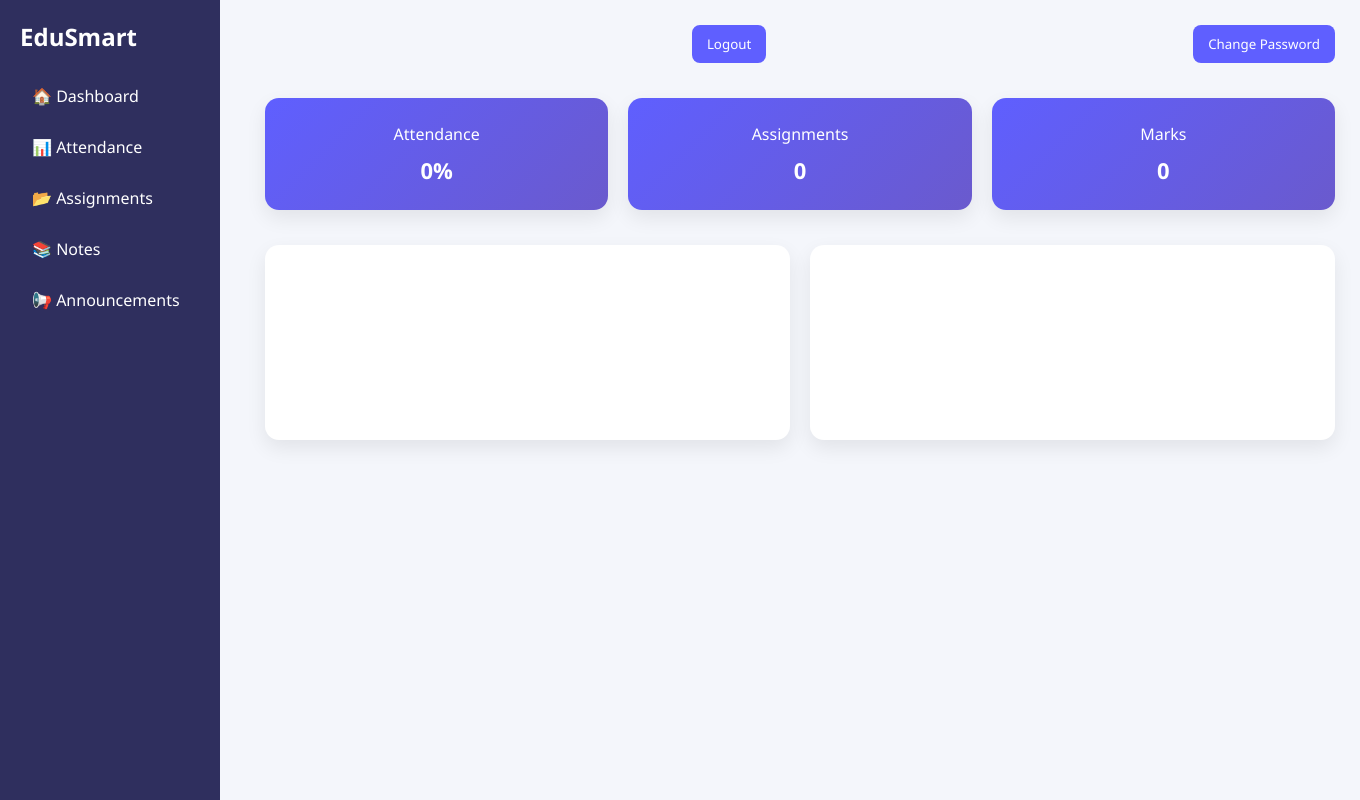
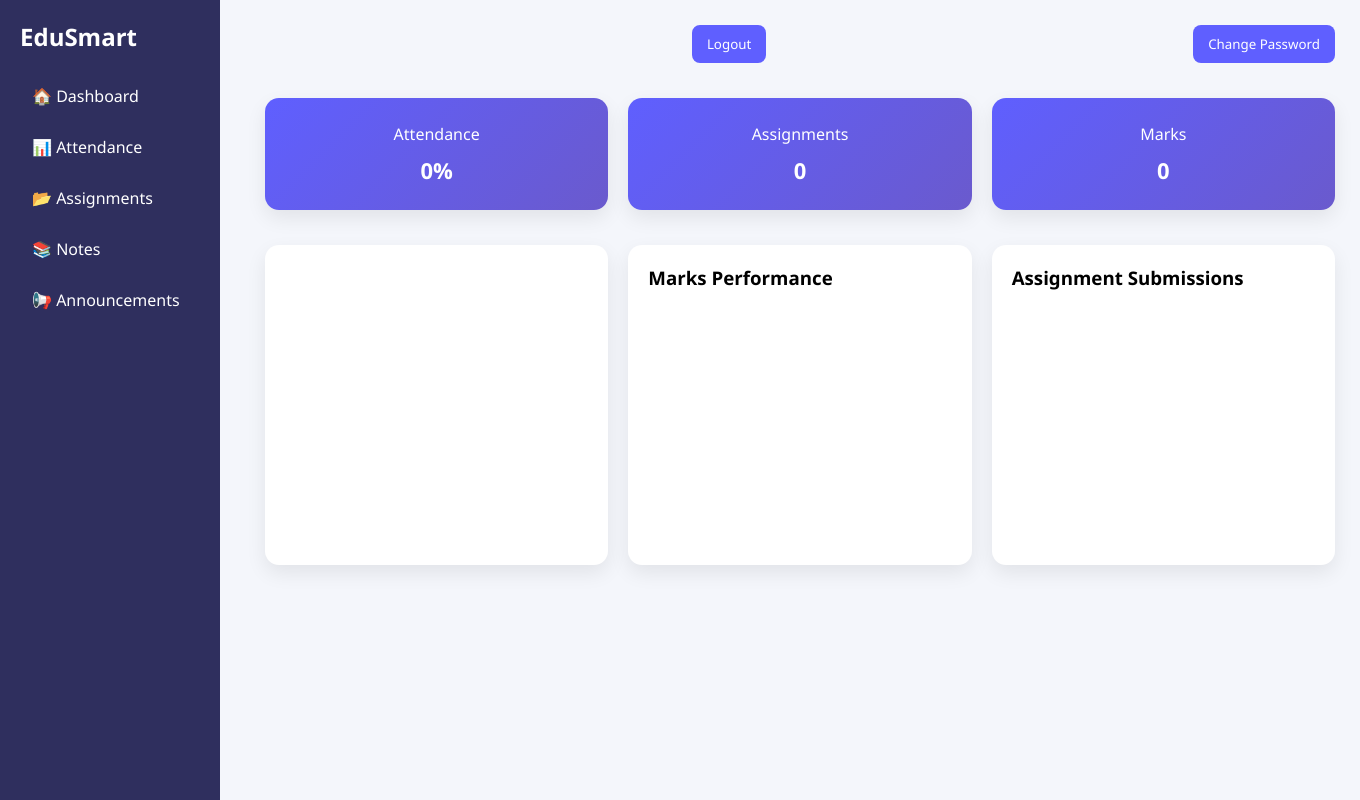
Before and after one commit to jyotibagdi-07/smart-attendence-system, a Flask app: page /student in a window 1360 px wide. Run offline with Flask 3, Linux system fonts and the light colour scheme; data comes from the database, SQL or seed files in the repository; both versions use the stored data as it was after the commit; data that the repository does not hold is empty; a map, chart or similar area stays blank.

Commit message:
updated project

```diff
--- a/app.py
+++ b/app.py
@@ -186,6 +186,39 @@ def get_attendance():
     data = c.fetchall()
     conn.close()
     return jsonify(data)
+# ---------------- MARKS ----------------
+@app.route('/add_marks', methods=['POST'])
+def add_marks():
+    data = request.json
+
+    conn = sqlite3.connect("database.db")
+    c = conn.cursor()
+
+    c.execute("INSERT INTO marks (name, mid, end) VALUES (?, ?, ?)",
+              (data['name'], data['mid'], data['end']))
+
+    conn.commit()
+    conn.close()
+
+    return jsonify({"message": "Marks saved ✅"})
+
+
+@app.route('/get_marks')
+def get_marks():
+    name = request.args.get("name")
+
+    conn = sqlite3.connect("database.db")
+    c = conn.cursor()
+
+    if name:
+        c.execute("SELECT * FROM marks WHERE name=?", (name,))
+    else:
+        c.execute("SELECT * FROM marks")
+
+    data = c.fetchall()
+    conn.close()
+
+    return jsonify(data)
 
 
 # ---------------- STUDENTS ----------------
@@ -328,4 +361,4 @@ if __name__ == '__main__':
     init_db()
     insert_students()
     insert_teachers()
-    app.run(debug=True)
+    app.run(debug=True, port=5001)
--- a/static/script.js
+++ b/static/script.js
@@ -111,16 +111,64 @@ datasets:[{data:[present,total-present]}]
 
 fetch(`/get_assignments?name=${name}&role=student`)
 .then(r=>r.json())
-.then(d=>document.getElementById("assignValue").innerText=d.length);
+.then(d=>{
 
-fetch("/get_marks").then(r=>r.json()).then(data=>{
-let m=data.find(x=>x[1]===name);
-if(m){
-document.getElementById("marksValue").innerText=m[2]+m[3];
+document.getElementById("assignValue").innerText=d.length;
+
+if(window.assignChart) window.assignChart.destroy();
+
+window.assignChart = new Chart(
+document.getElementById("assignChart"),
+{
+type:"doughnut",
+data:{
+labels:["Submitted","Pending"],
+datasets:[{
+data:[d.length, 5 - d.length],
+backgroundColor:["#4caf50","#e0e0e0"]
+}]
 }
 });
+
+});
+
+fetch("/get_marks")
+.then(r=>r.json())
+.then(data=>{
+
+let m = data.find(x=>x[1]===name);
+
+let mid = 0;
+let end = 0;
+
+if(m){
+   mid = m[2];
+   end = m[3];
 }
 
+document.getElementById("marksValue").innerText = mid + end;
+
+if(window.barChart) window.barChart.destroy();
+
+window.barChart = new Chart(document.getElementById("barChart"),{
+type:"bar",
+data:{
+labels:["Mid Exam","End Exam"],
+datasets:[{
+label:"Marks",
+data:[mid,end],
+backgroundColor:["#5f5fff","#ff9800"]
+}]
+},
+options:{
+responsive:true,
+scales:{y:{beginAtZero:true,max:100}}
+}
+});
+});
+
+}
+ // ✅ THIS WAS MISSING
 // ATTENDANCE
 function loadAttendance(){
 fetch("/get_attendance").then(r=>r.json()).then(data=>{
@@ -186,6 +234,22 @@ alert(d.message);
 loadAssignments();
 });
 }
+window.uploadNotes=function(){
+
+let file=document.getElementById("notesFile").files[0];
+
+let fd=new FormData();
+fd.append("file",file);
+fd.append("type","notes");
+
+fetch("/upload_notes",{method:"POST",body:fd})
+.then(r=>r.json())
+.then(d=>{
+alert(d.message);
+loadNotes();
+});
+
+}
 
 // NOTES
 function loadNotes(){
@@ -219,7 +283,7 @@ list.innerHTML+=`<li>${a[2]} - ${a[1]}</li>`;
 
 // AUTO LOAD
 document.addEventListener("DOMContentLoaded",function(){
-showSection("dashboard");
+setTimeout(()=>showSection("dashboard"),100);
 });
 }
 
--- a/static/style.css
+++ b/static/style.css
@@ -194,7 +194,12 @@ body {
 }
 
 .charts .card {
-  flex: 1;
+flex:1;
+height:320px;
+}
+
+.charts canvas{
+max-height:250px;
 }
 
 /* ================= BUTTON ================= */
--- a/templates/student.html
+++ b/templates/student.html
@@ -48,7 +48,15 @@
 
 <div class="charts">
 <div class="card"><canvas id="pieChart"></canvas></div>
-<div class="card"><canvas id="barChart"></canvas></div>
+<div class="card">
+<h3>Marks Performance</h3>
+<canvas id="barChart"></canvas>
+</div>
+
+<div class="card">
+<h3>Assignment Submissions</h3>
+<canvas id="assignChart"></canvas>
+</div>
 </div>
 </div>
 
@@ -74,9 +82,18 @@
 <!-- NOTES -->
 <div id="notesSection" class="section" style="display:none;">
 <div class="card">
+
+<h3>Upload Notes</h3>
+
+<input type="file" id="notesFile">
+<button onclick="uploadNotes()">Upload</button>
+
+<h3>Your Notes</h3>
 <ul id="notesList"></ul>
+
 </div>
 </div>
+
 
 <!-- ANNOUNCEMENTS -->
 <div id="announcementsSection" class="section" style="display:none;">
```
Also changed, not shown: database.db, 1 other file.
